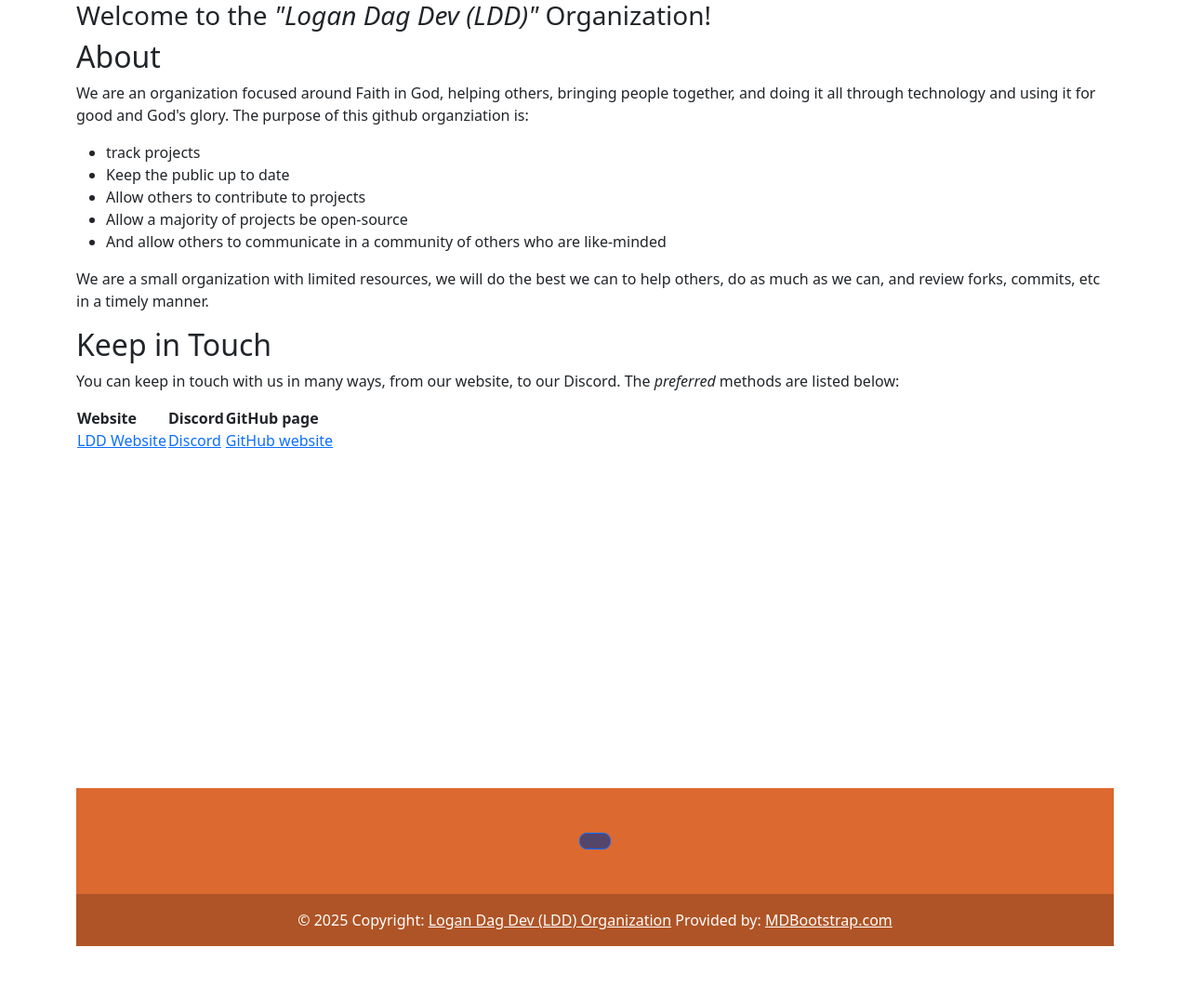
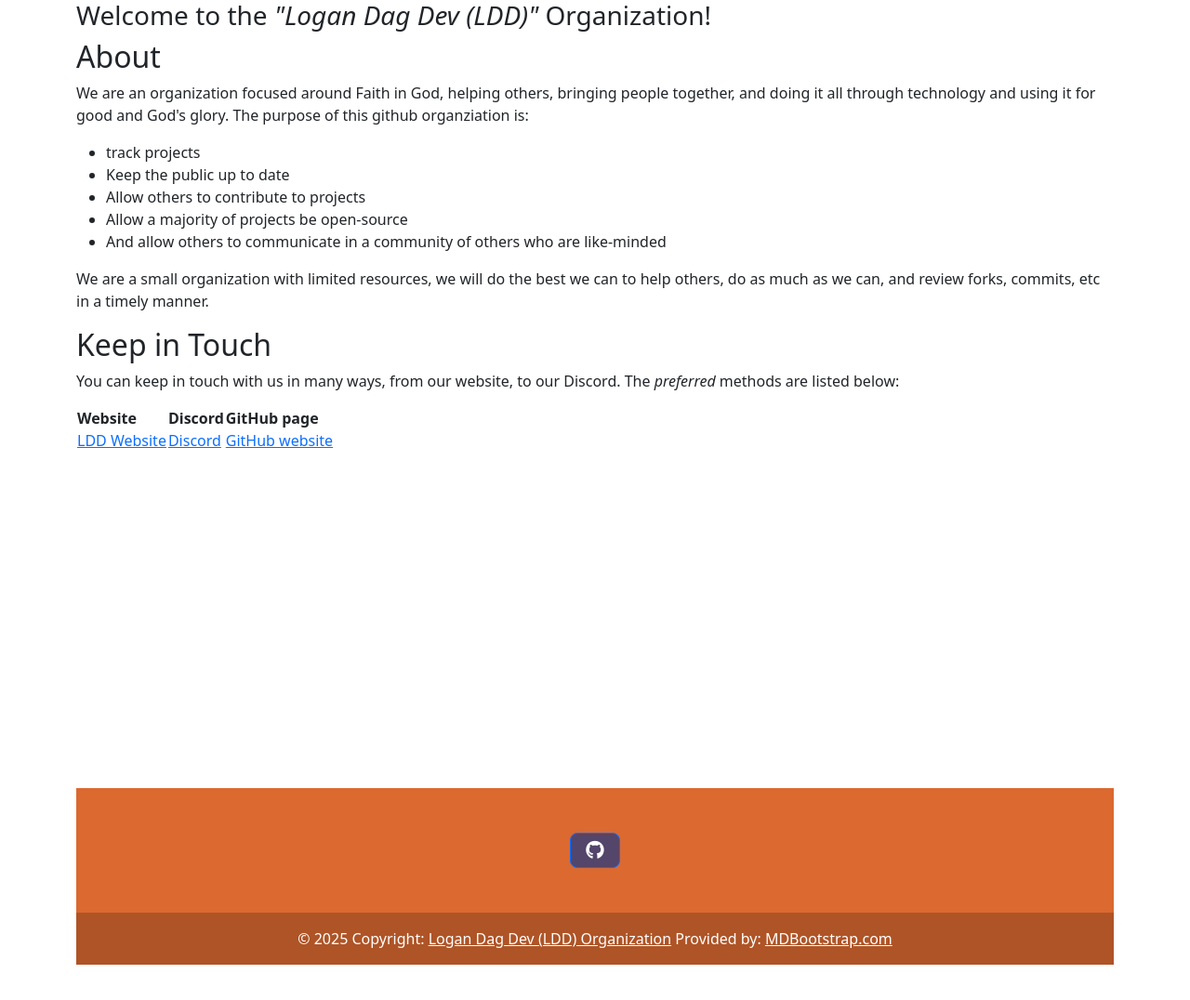
Before and after one commit to LoganDagDev/.github, a plain HTML site: page index.html in a window 1280 px wide. Shown: the whole page at 93% size. Drawn offline with nearby package versions, Linux system fonts and the light colour scheme.

Commit message:
Added more style sheets

```diff
--- a/index.html
+++ b/index.html
@@ -8,6 +8,13 @@
   <script src="https://ajax.googleapis.com/ajax/libs/jquery/1.12.4/jquery.min.js"></script>
   <link href="https://cdn.jsdelivr.net/npm/bootstrap@5.3.1/dist/css/bootstrap.min.css" rel="stylesheet" integrity="sha384-4bw+/aepP/YC94hEpVNVgiZdgIC5+VKNBQNGCHeKRQN+PtmoHDEXuppvnDJzQIu9" crossorigin="anonymous">
     <script src="https://cdn.jsdelivr.net/npm/bootstrap@5.3.1/dist/js/bootstrap.bundle.min.js" integrity="sha384-HwwvtgBNo3bZJJLYd8oVXjrBZt8cqVSpeBNS5n7C8IVInixGAoxmnlMuBnhbgrkm" crossorigin="anonymous"></script>
+<!--Bootstrap icons-->
+  <link rel="stylesheet" href="https://cdn.jsdelivr.net/npm/bootstrap-icons@1.11.1/font/bootstrap-icons.css">
+
+  <!-- Font Awesome-->
+  <link href="https://cdnjs.cloudflare.com/ajax/libs/font-awesome/6.0.0/css/all.min.css" rel="stylesheet" />
+  <!-- Google Fonts-->
+  <link href="https://fonts.googleapis.com/css?family=Roboto:300,400,500,700&display=swap" rel="stylesheet" />
 </head>
 <body>
   <main class="min-vh-100 align-items-center justify-content-center container w-100">
```
